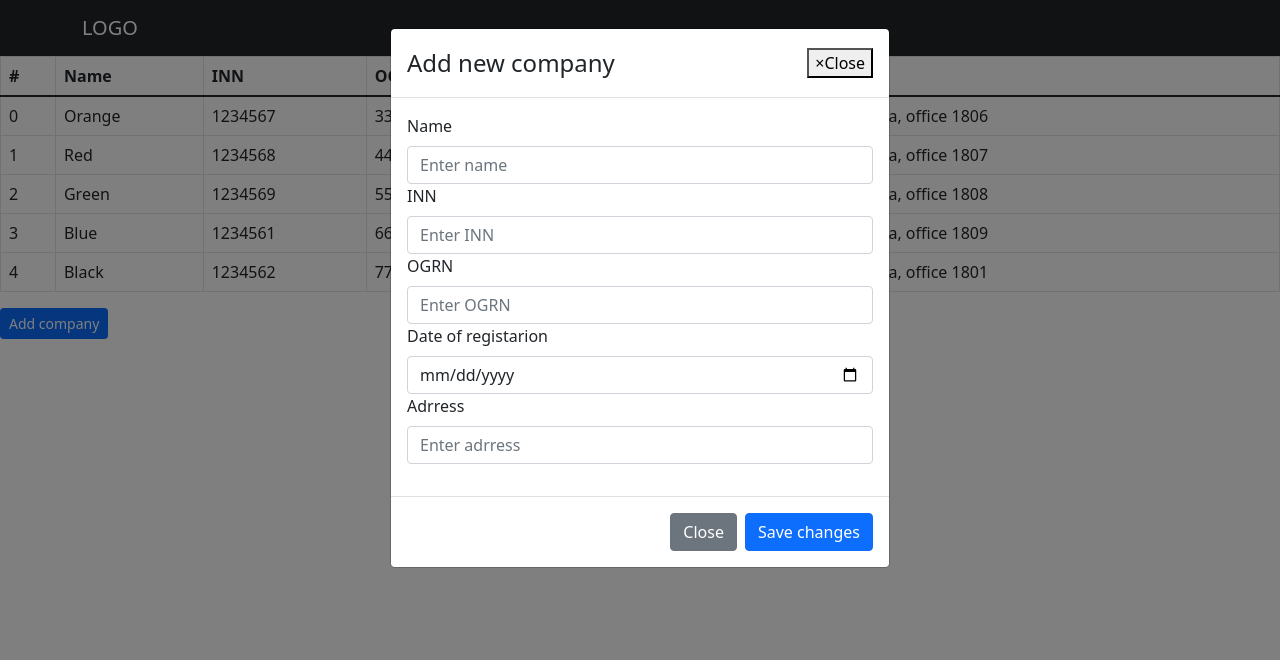
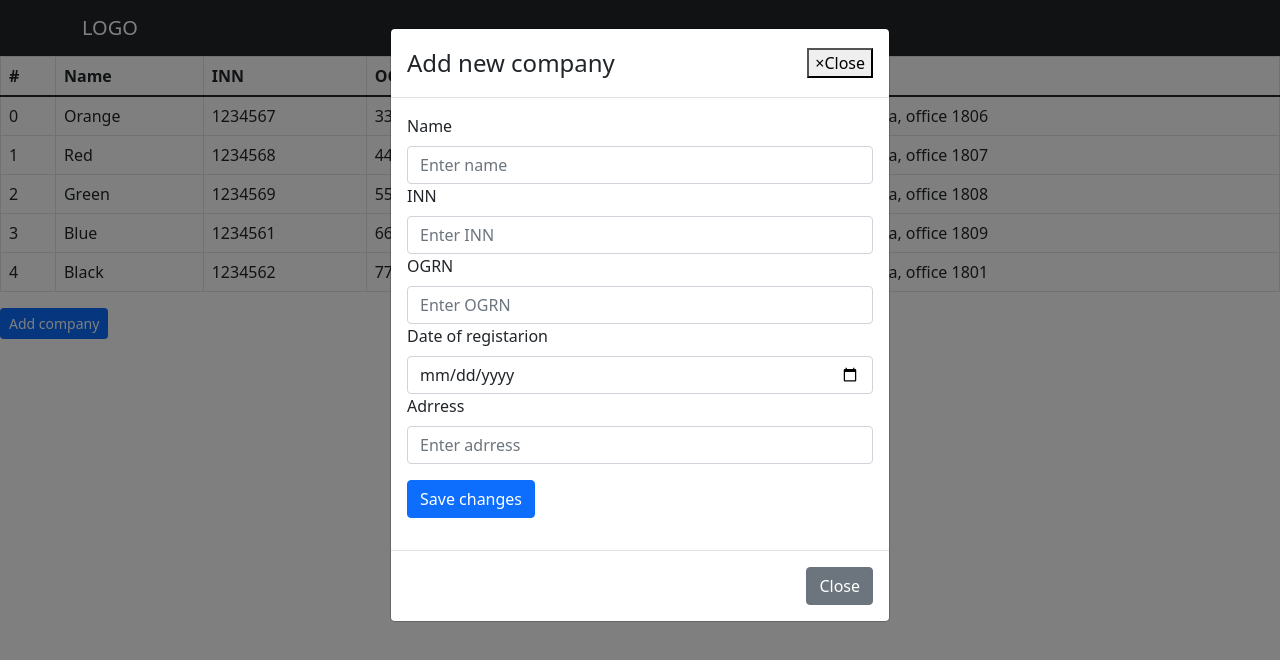
Before and after one commit to Konton022/react-egeuki, a React (Create React App) app: page / in a window 1280 px wide. Both pictures are taken after a click on the button "Add company". Shown: the top 660 px of the page. Built offline with nearby package versions, Linux system fonts and the light colour scheme.

Commit message:
add form button

```diff
--- a/src/components/addForm.js
+++ b/src/components/addForm.js
@@ -1,38 +1,70 @@
-import React, {useState} from 'react';
+import React, { useState } from "react";
 
-import { Form, Button } from 'react-bootstrap';
+import { Form, Button } from "react-bootstrap";
 
-const MyForm = ({handleClickSaveSubmit}) => {
-  const [name, setName] = useState('')
-  const [inn, setInn] = useState('')
-  const [ogrn, setOgrn] = useState('')
-  const [date, setDate] = useState('')
-  const [adrress, setAdrress] = useState('')
-  const [isOpen, setOpen] = useState(true)
+const MyForm = ({ saveChanges }) => {
+  const [name, setName] = useState("");
+  const [inn, setInn] = useState("");
+  const [ogrn, setOgrn] = useState("");
+  const [date, setDate] = useState("");
+  const [adrress, setAdrress] = useState("");
+  const [isOpen, setOpen] = useState(true);
 
-
-  const handleClickSubmit = (event) => {
-    event.preventDefault()
-    setOpen(!isOpen)
-    handleClickSaveSubmit(name, inn, ogrn, date, adrress)
-    console.log('myForm', name, inn,ogrn, date,adrress, isOpen)
-
-  }
+  const saveSubmit = (event) => {
+    event.preventDefault();
+    saveChanges({ name, inn, ogrn });
+  };
 
   return (
-    <Form onSubmit={handleClickSaveSubmit}>
+    <Form onSubmit={saveSubmit}>
       <Form.Group className="mb-3" controlId="formBasicEmail">
         <Form.Label>Name</Form.Label>
-        <Form.Control type="text" placeholder="Enter name" value={name} onChange={(event)=>{setName(event.target.value)}}/>
+        <Form.Control
+          type="text"
+          placeholder="Enter name"
+          value={name}
+          onChange={(event) => {
+            setName(event.target.value);
+          }}
+        />
         <Form.Label>INN</Form.Label>
-        <Form.Control type="text" placeholder="Enter INN" value={inn} onChange={(event)=>{setInn(event.target.value)}}/>
+        <Form.Control
+          type="text"
+          placeholder="Enter INN"
+          value={inn}
+          onChange={(event) => {
+            setInn(event.target.value);
+          }}
+        />
         <Form.Label>OGRN</Form.Label>
-        <Form.Control type="text" placeholder="Enter OGRN" value={ogrn} onChange={(event)=>{setOgrn(event.target.value)}}/>
+        <Form.Control
+          type="text"
+          placeholder="Enter OGRN"
+          value={ogrn}
+          onChange={(event) => {
+            setOgrn(event.target.value);
+          }}
+        />
         <Form.Label>Date of registarion</Form.Label>
-        <Form.Control type="date" placeholder="Enter date of registarion" value={date} onChange={(event)=>{setDate(event.target.value)}}/>
+        <Form.Control
+          type="date"
+          placeholder="Enter date of registarion"
+          value={date}
+          onChange={(event) => {
+            setDate(event.target.value);
+          }}
+        />
         <Form.Label>Adrress</Form.Label>
-        <Form.Control type="text" placeholder="Enter adrress" value={adrress} onChange={(event)=>{setAdrress(event.target.value)}}/>
+        <Form.Control
+          type="text"
+          placeholder="Enter adrress"
+          value={adrress}
+          onChange={(event) => {
+            setAdrress(event.target.value);
+          }}
+        />
       </Form.Group>
+      <Button type="submit">Save changes</Button>
     </Form>
   );
 };
--- a/src/components/addModal.js
+++ b/src/components/addModal.js
@@ -1,12 +1,13 @@
-import React from 'react';
-import { Modal, Button } from 'react-bootstrap';
+import React from "react";
+import { Modal, Button } from "react-bootstrap";
 
-import AddForm from './addForm';
+import AddForm from "./addForm";
 
 const AddModal = ({ modal, handleClickButton }) => {
-  const handleClickSubmitButton = (props) =>{
-    console.log('Modal props', props)
-  }
+  const handleClickSubmitButton = (props) => {
+    console.log("Modal props click", props);
+    handleClickButton();
+  };
 
   return (
     <Modal show={modal} onHide={handleClickButton}>
@@ -14,14 +15,11 @@ const AddModal = ({ modal, handleClickButton }) => {
         <Modal.Title>Add new company</Modal.Title>
       </Modal.Header>
       <Modal.Body>
-        <AddForm handleClickSaveSubmit={handleClickSubmitButton}/>
+        <AddForm saveChanges={handleClickSubmitButton} />
       </Modal.Body>
       <Modal.Footer>
         <Button variant="secondary" onClick={handleClickButton}>
           Close
-        </Button>
-        <Button variant="primary" onClick={handleClickSubmitButton}>
-          Save changes
         </Button>
       </Modal.Footer>
     </Modal>
```
